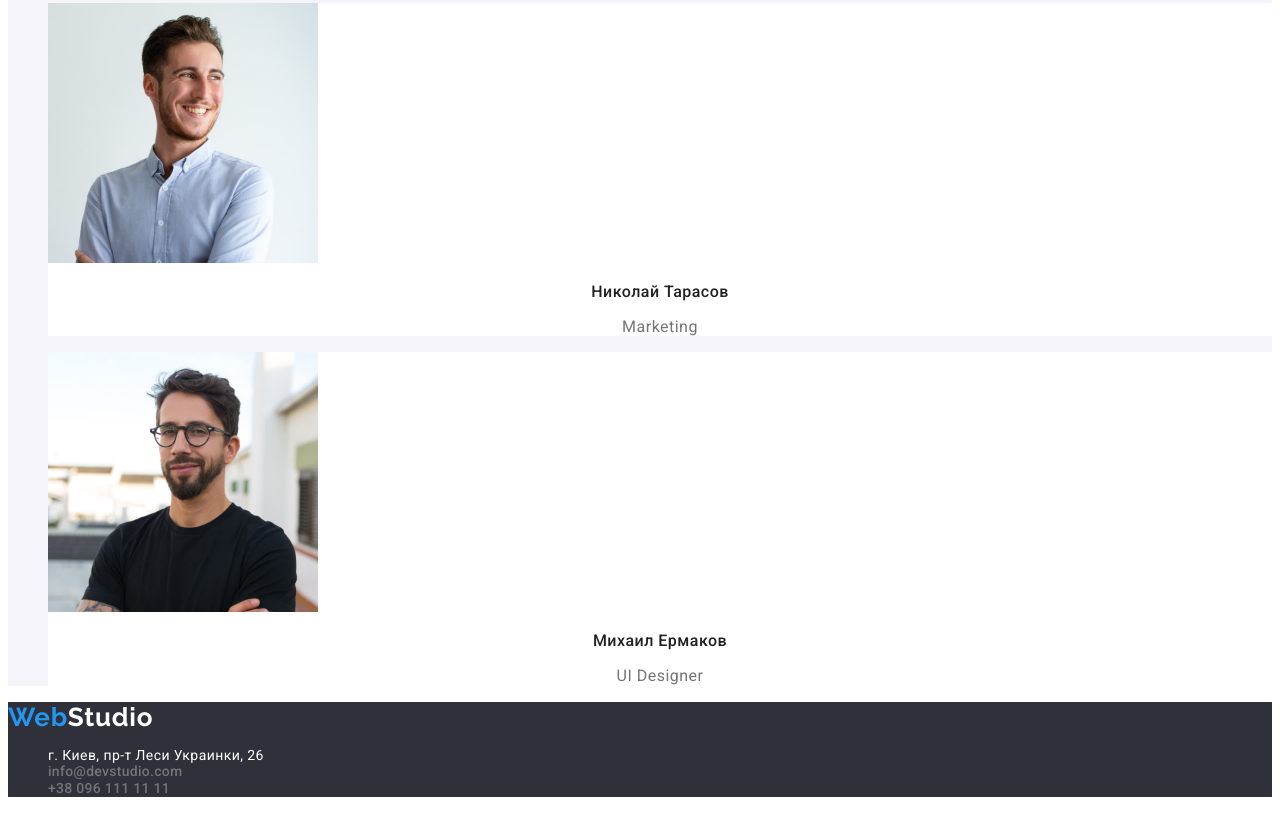
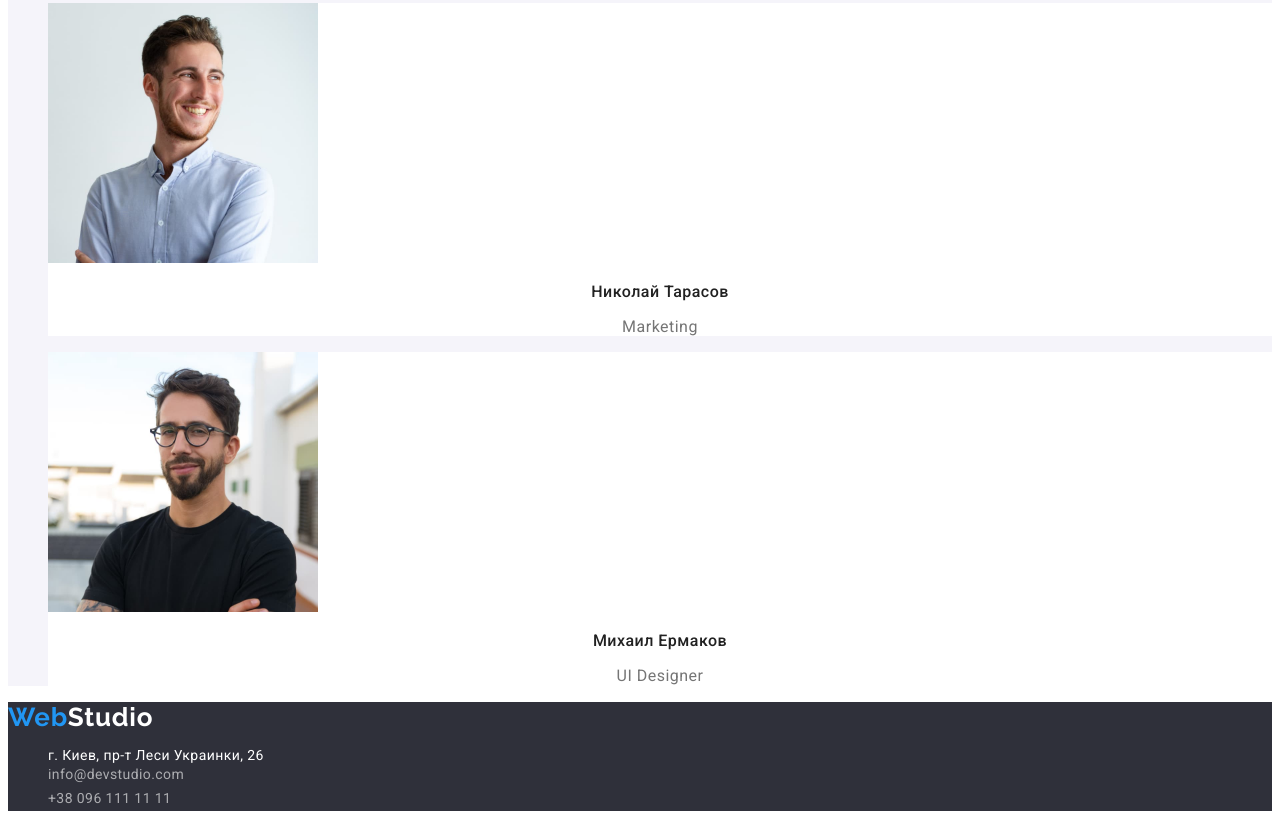
Before and after one commit to Serg-Babak/goit-markup-hw-02, a plain HTML site: page index.html in a window 1280 px wide. Shown: the part 2360-3185 px from the top of the page. Drawn offline with Linux system fonts and the light colour scheme.

Commit message:
Update index.html

```diff
--- a/index.html
+++ b/index.html
@@ -98,8 +98,8 @@
     <address class="adress">
         <ul class="list">
             <li><a class="footer-address link"  href="https://goo.su/DPFk" target="_blank" rel="noopeneer">г. Киев, пр-т Леси Украинки, 26</a></li>
-            <li><a class="contact link"  href="mailto:info@devstudio.com">info@devstudio.com</a></li>
-            <li><a class="contact link"  href="tel:+380961111111">+38 096 111 11 11</a></li>
+            <li><a class="contact-f  link"  href="mailto:info@devstudio.com">info@devstudio.com</a></li>
+            <li><a class="contact-f  link"  href="tel:+380961111111">+38 096 111 11 11</a></li>
         </ul>
     </address>
     </footer>
```
